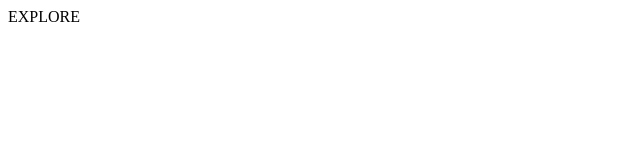
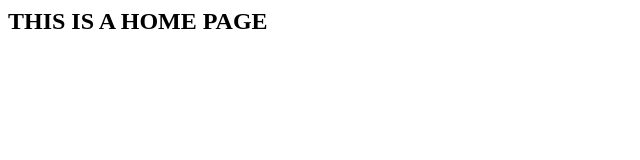
Before and after one commit to Dinesh9115/Mywebapp, a plain HTML site: page Home.html in a window 1280 px wide. Shown: the whole page, without its empty margins (0-640 px from the left). Drawn offline with Linux system fonts and the light colour scheme.

Commit message:
Update Home.html

```diff
--- a/Home.html
+++ b/Home.html
@@ -1,8 +1,8 @@
 <html>
   <head>
-    <title>HOME PAGE</title>
+    <title><h1>HOME PAGE</h2></title>
     </head>
   <body>
-    EXPLORE
+    <h2>THIS IS A HOME PAGE</h2>
     </body>
   </html>
```
